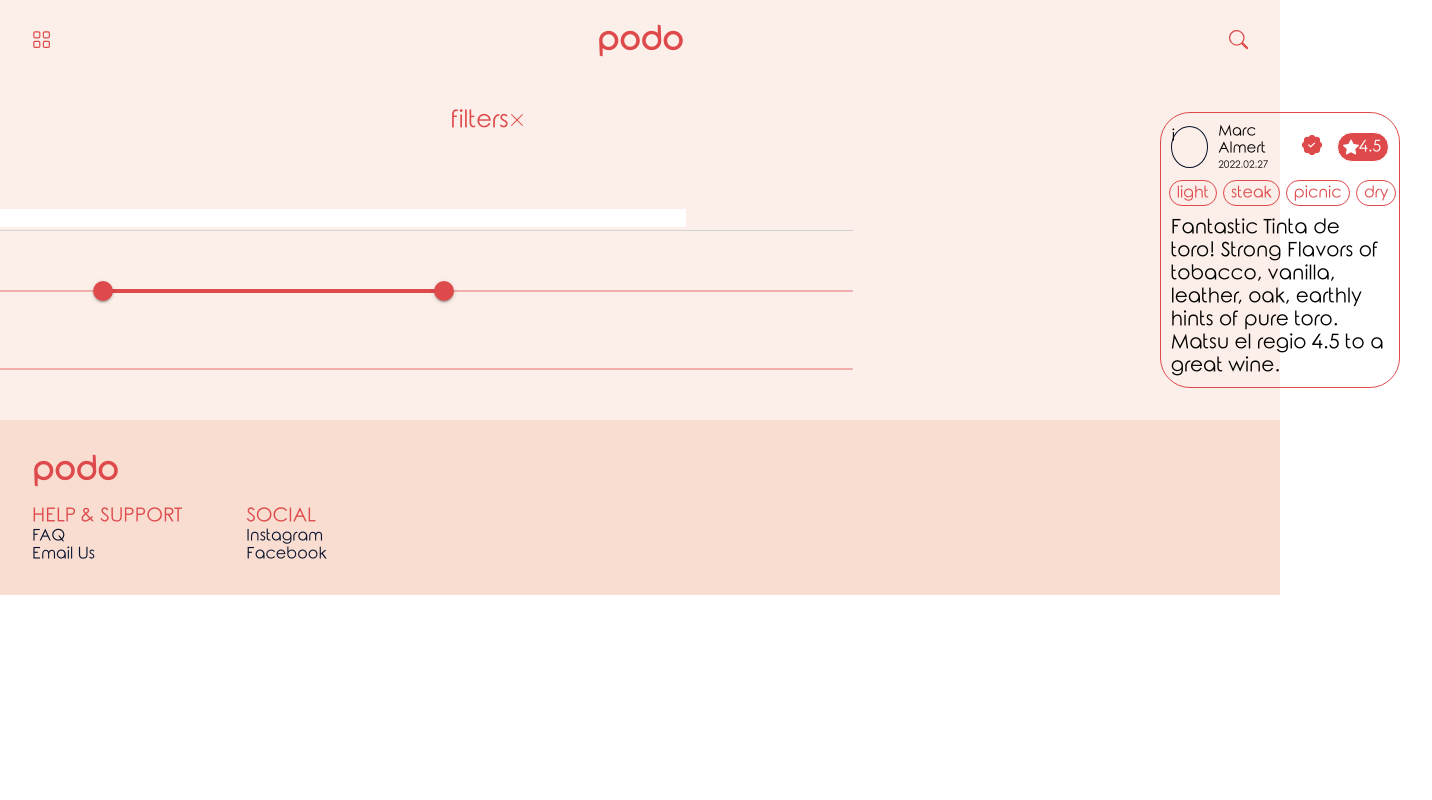
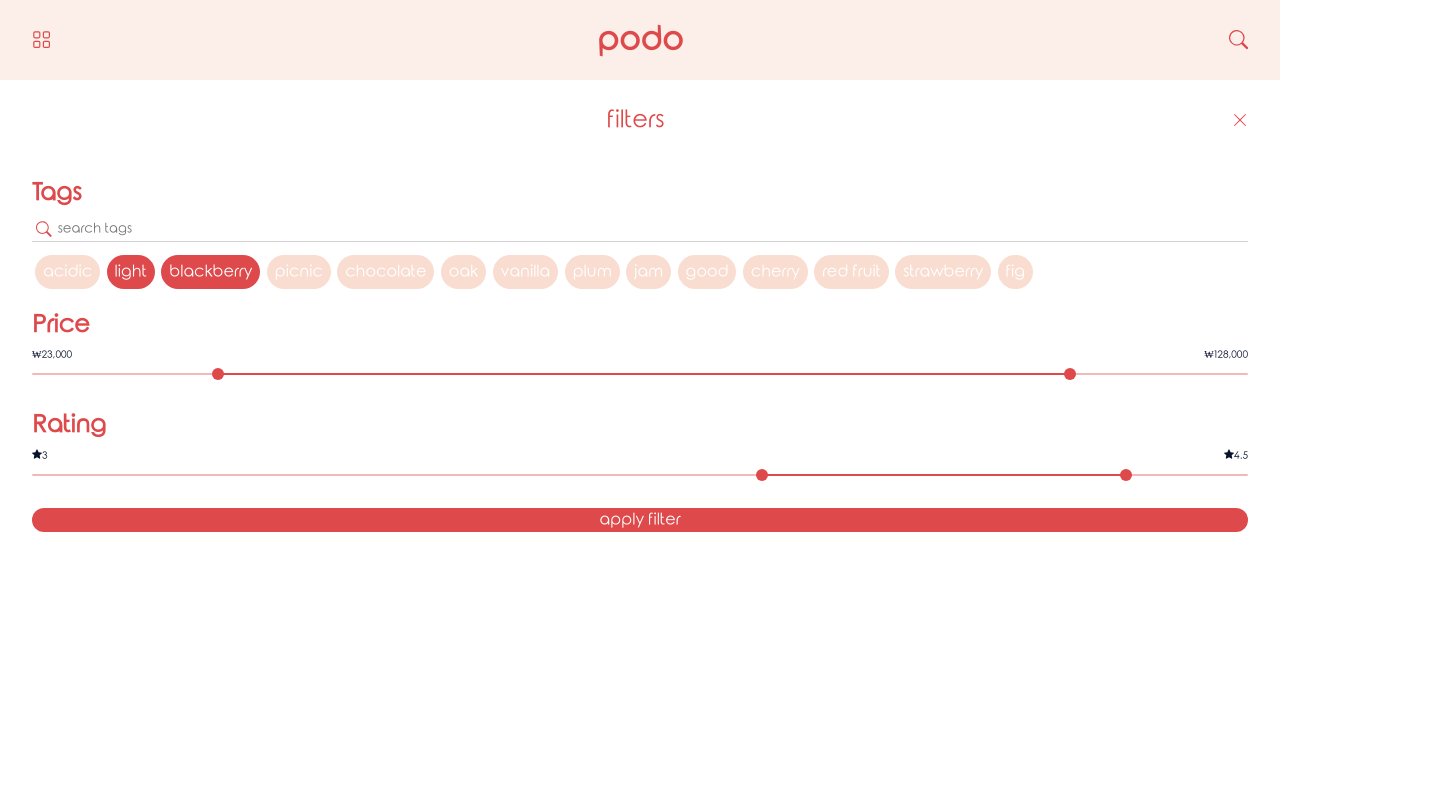
Before and after one commit to TREEANA/CSE416, a React (Create React App) app: page /detail in a window 1280 px wide. Shown: the top 800 px of the page, 1432 px wide, since content can reach past the window. Built offline with nearby package versions, Linux system fonts and the light colour scheme; some icons are missing.

Commit message:
filter done (could not test --inactive)

```diff
--- a/src/App.js
+++ b/src/App.js
@@ -69,6 +69,7 @@ const App = () => {
           {/* 여기서 페이지 구현할때 Route 하나씩 복사해서 일단 사용 */}
           <Route path="/login" element={<Login />} />
           <Route path="/detail" element={<Detail />} />
+          {/* detail includes Review, Filter */}
           <Route path="/profile" element={<Profile />} />
           <Route path="/winePage" element={<WinePage />} />
         </Routes>
--- a/src/components/Detail/Detail.js
+++ b/src/components/Detail/Detail.js
@@ -12,9 +12,9 @@ const Detail = ({userstatus}) => {
         <Filter/>
       </div>
 
-      <div className="detail">
+      {/* <div className="detail">
         <Review userstatus = {userstatus}/>
-      </div>
+      </div> */}
 
     </>
   );
--- a/src/components/Filter/Filter.css
+++ b/src/components/Filter/Filter.css
@@ -1,12 +1,13 @@
 .filter {
     width: 100vw;
-    /* height: 100vh; */
+    height: 100vh;
     color: var(--primary);
+    background-color: var(--bg-0);
 }
 
 .filter--inactive {
     width: 100vw;
-    /* height: 100vh; */
+    height: 100vh;
     color: var(--primary);
     transform: translateY(-100%);
 }
@@ -14,8 +15,13 @@
 .filter__top {
     display: flex;
     align-items: center;
-    justify-content: center;
+    justify-content: space-between;
     height: 80px;
+    margin: 0 var(--margin-out);
+}
+
+.filter__top-left {
+    visibility: hidden;
 }
 
 .filter__top-title {
@@ -34,21 +40,22 @@
 .filter__cond-tag,
 .filter__cond-price,
 .filter__cond-rate {
-    margin: 10px 0;
+    margin: 15px 0;
 }
 
 .filter__cond-title {
     font-size: 24px;
     font-weight: bold;
-    padding: 3px 0;
-    margin: 3px 0;
+    padding: 5px 0;
+    margin: 5px 0;
 }
 
 .filter__cond-search {
-    width: 80%;
+    width: 100%;
     display: flex;
     align-items: center;
     border-bottom: lightgray 1px solid;
+    margin-bottom: 10px;
 }
 
 .filter__cond-search-icon {
@@ -57,7 +64,7 @@
 }
 
 .filter__cond-search-input {
-    width: 80%;
+    width: 100%;
     border: none;
     overflow: hidden;
     white-space: nowrap;
@@ -70,11 +77,31 @@
     outline: none;
 }
 
+.filter__cond-price-number,
+.filter__cond-rate-number {
+    display: flex;
+    justify-content: space-between;
+    color: var(--text-100);
+    font-size: x-small;
+}
+
+
 .MuiBox-root>span {
     color: var(--primary);
     height: 2px;
 }
 
-/* .MuiSlider-thumb {
-    size: 3px;
-} */
+.filter__button {
+    margin: 0 var(--margin-out) 0 var(--margin-out);
+
+}
+
+.filter__button-apply {
+    background-color: var(--primary);
+    color: var(--bg-0);
+    border-radius: 30px;
+    height: 1.5rem;
+    display: flex;
+    align-items: center;
+    justify-content: center;
+}
--- a/src/components/Filter/Filter.js
+++ b/src/components/Filter/Filter.js
@@ -1,6 +1,7 @@
 import React, { useState } from "react";
 import "./Filter.css";
-import {BsSearch, BsXLg} from "react-icons/bs";
+import Tag from '../Tag/Tag';
+import {BsSearch, BsXLg, BsStarFill, BsStar} from "react-icons/bs";
 import Slider from '@mui/material/Slider';
 import Box from '@mui/material/Box';
 
@@ -33,8 +34,9 @@ const Filter = () => {
     //         setMax(max);
     //     });
     // },[]);
-    const [valuePrice, setValuePrice] = useState([23, 58]);
-    const [valueRate, setValueRate] = useState([3, 5.4]);
+
+    const [valuePrice, setValuePrice] = useState([23000, 128000]);
+    const [valueRate, setValueRate] = useState([3, 4.5]);
 
     const handlePriceChange = (event, newValue) => {
         setValuePrice(newValue);
@@ -42,10 +44,11 @@ const Filter = () => {
     };
 
     const handleRateChange = (event, newValue) => {
-        setValuePrice(newValue);
-        console.log("Rate value : ", valueRate)
+        setValueRate(newValue);
+        console.log("Rate value : ", valueRate/20)
     };
 
+    //discriminates number by 3 digits (with comma)
     const numberFormat = (num) => {
         if (num > 1000) {
           return num.toString().replace(/\B(?=(\d{3})+(?!\d))/g, ",");
@@ -54,7 +57,6 @@ const Filter = () => {
         }
     };
 
-
     //range slider from Material-UI
     //https://mui.com/getting-started/installation/
 
@@ -62,6 +64,7 @@ const Filter = () => {
         <>
             <div className = "filter">
                 <div className = "filter__top">
+                    <div className = "filter__top-left">x</div>
                     <div className = "filter__top-title"> filters </div>
                     <BsXLg className = "filter__top-close"/>
                 </div>
@@ -73,17 +76,40 @@ const Filter = () => {
                             <BsSearch className = "filter__cond-search-icon"/>
                             <input className = "filter__cond-search-input" placeholder = "search tags"></input>
                         </div>
+                        <div>
+                            <Tag isFilled = {0} txt = "acidic"/>
+                            <Tag isFilled = {1} txt = "light"/>
+                            <Tag isFilled = {1} txt = "blackberry"/>
+                            <Tag isFilled = {0} txt = "picnic"/>
+                            <Tag isFilled = {0} txt = "chocolate"/>
+                            <Tag isFilled = {0} txt = "oak"/>
+                            <Tag isFilled = {0} txt = "vanilla"/>
+                            <Tag isFilled = {0} txt = "plum"/>
+                            <Tag isFilled = {0} txt = "jam"/>
+                            <Tag isFilled = {0} txt = "good"/>
+                            <Tag isFilled = {0} txt = "cherry"/>
+                            <Tag isFilled = {0} txt = "red fruit"/>
+                            <Tag isFilled = {0} txt = "strawberry"/>
+                            <Tag isFilled = {0} txt = "fig"/>
+                        </div>
                     </div>
 
                     <div className = "filter__cond-price">
                         <div className = "filter__cond-title"> Price </div>
-                        <Box sx = {{width : "80%"}}>
+                        <div className = "filter__cond-price-number">
+                            <div ClassName = "filter__cond-price-less"> ₩{numberFormat(valuePrice[0])}</div>
+                            <div ClassName = "filter__cond-price-more"> ₩{numberFormat(valuePrice[1])} </div>
+                        </div>
+                        <Box >
                             <Slider className = "filter__cond-price-slider"
-                                // getAriaLabel={() => 'wine price range'}
-                                // aria-labelledby="range-slider"
+                                getAriaLabel={() => 'wine price range'}
+                                aria-labelledby="range-slider"
                                 value={valuePrice}
                                 onChange={handlePriceChange}
-                                valueLabelDisplay="auto"
+                                size = "small"
+                                min = {0}
+                                max = {150000}
+                                step = {100}
                                 // color = "primary"
                             />
                         </Box>
@@ -91,20 +117,31 @@ const Filter = () => {
 
                     <div className = "filter__cond-rate">
                         <div className = "filter__cond-title"> Rating </div>
-                        <Box sx = {{width : "80%"}}>
-                            <Slider className = "filter__cond-price-slider"
-                                // getAriaLabel={() => 'wine price range'}
-                                // aria-labelledby="range-slider"
+                        <div className = "filter__cond-rate-number">
+                            <div ClassName = "filter__cond-rate-less"> <BsStarFill/>{valueRate[0]}</div>
+                            <div ClassName = "filter__cond-rate-more"> <BsStarFill/>{valueRate[1]} </div>
+                        </div>
+                        <Box>
+                            {/* sx = {{width : "80%"}} */}
+                            <Slider className = "filter__cond-rate-slider"
+                                getAriaLabel={() => 'wine price range'}
+                                aria-labelledby="range-slider"
                                 value={valueRate}
                                 onChange={handleRateChange}
-                                valueLabelDisplay="auto"
+                                size = "small"
+                                aria-label = "rate-range-slider"
+                                min={0}
+                                step={0.1}
+                                max={5}
                                 // color = "primary"
                             />
                         </Box>
                     </div>
 
                 </div>
-
+                <div className = "filter__button">
+                    <div className = "filter__button-apply">apply filter</div>
+                </div>
             </div>
         </>
 
```
Also changed, not shown: src/components/Tag/Tag.css (line endings or trailing spaces).
